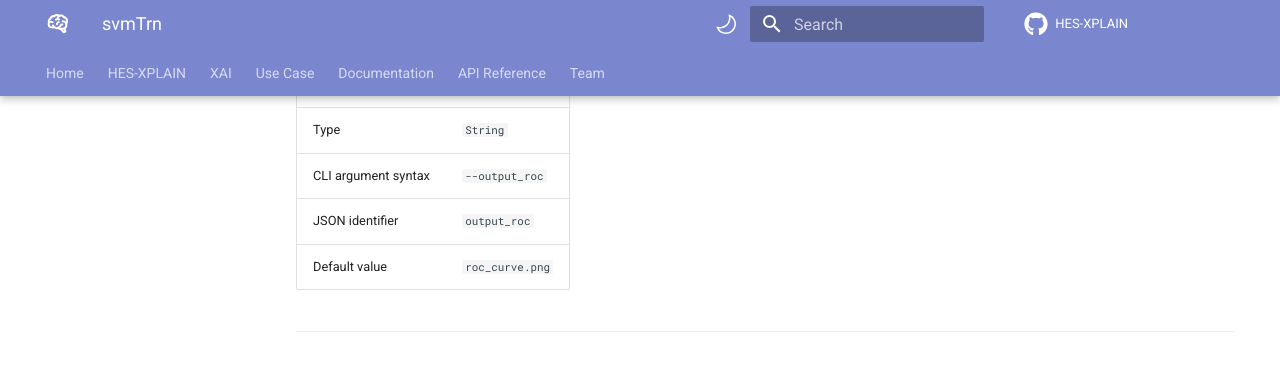
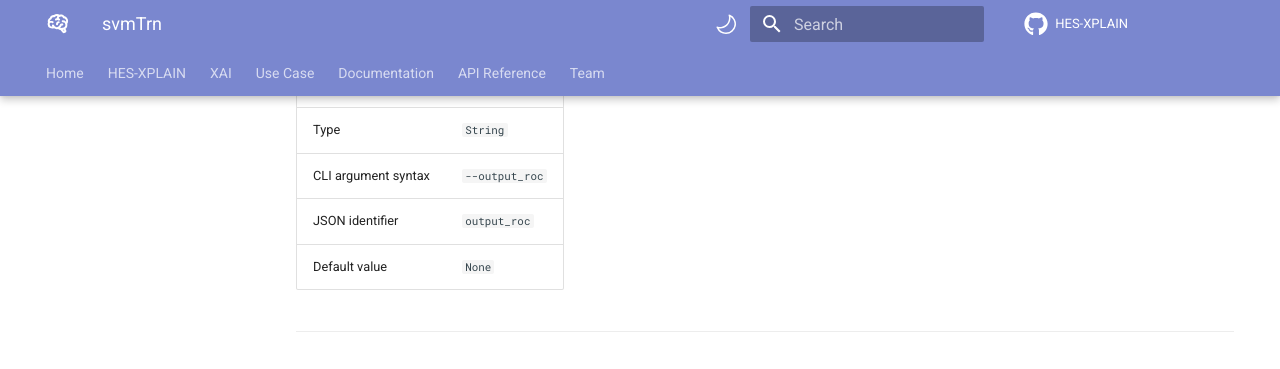
Before and after one commit to HES-XPLAIN/hes-xplain.github.io, an MkDocs documentation site: the page built from docs/documentation/algorithms/training-methods/svmtrn.md, in a window 1280 px wide and 900 px high, scrolled down 7390 px. Shown: the top 369 px of the window. Built offline with MkDocs 1.6.1 and Material for MkDocs 9.7.7, drawn with Linux system fonts in a browser that asks for light colours; comment, search, counter and statistics services are not loaded.

Commit message:
Updated parameter default value

```diff
--- a/docs/documentation/algorithms/training-methods/svmtrn.md
+++ b/docs/documentation/algorithms/training-methods/svmtrn.md
@@ -220,7 +220,7 @@ The `svmTrn` algorithm works with both required and optional arguments. Each arg
 | Type                    | `String`            |
 | CLI argument syntax     | `--output_roc`      |
 | JSON identifier         | `output_roc`        |
-| Default value           | `roc_curve.png`     |
+| Default value           | `None`              |
 
 ---
 
```
